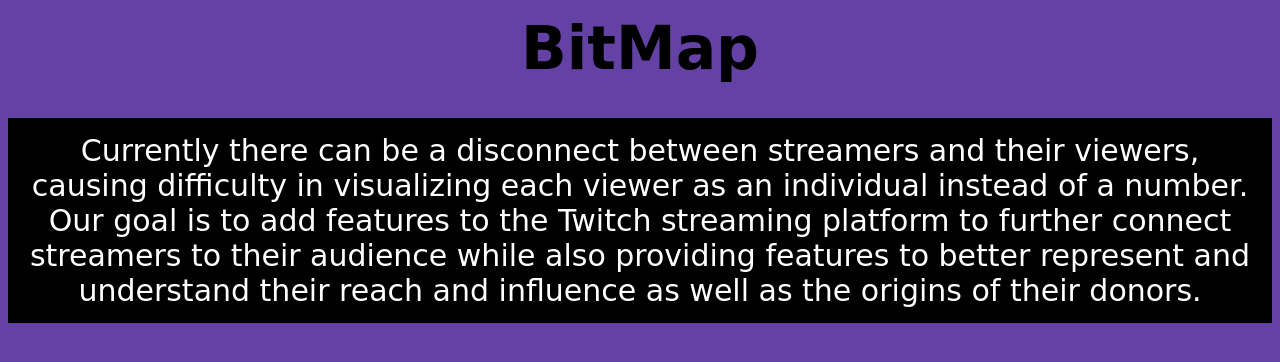
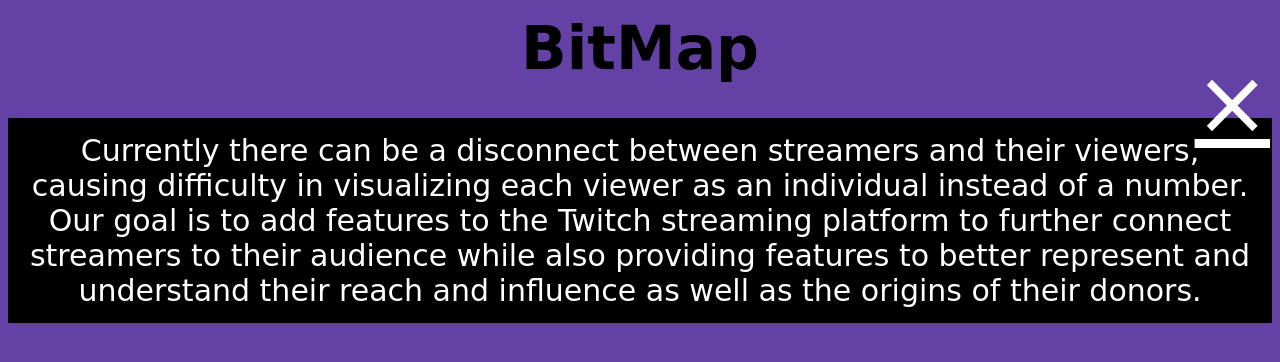
Before and after one commit to FionaLiotta/BCS430W-BitMap, a website: page public/about.html in a window 1280 px wide. Drawn offline with Linux system fonts and the light colour scheme.

Commit message:
Quick fix for close icon

```diff
--- a/public/about.html
+++ b/public/about.html
@@ -29,11 +29,20 @@
         background-color: black;
         color:white;
       }
+.close{
+    position: absolute;
+    right: 10px;
+    top: 50px;
+    font-size: 3em;
+    color: #fff;
+    cursor: pointer;
+}
+
       </style>
 </head>
 
 <body>
-
+<span><a class="close" href="video_overlay.html">&times;</a></span>
 <h1>BitMap</h1>
 <p>Currently there can be a disconnect between streamers and their viewers,
 causing difficulty in visualizing each viewer as an individual instead of a number.
--- a/public/frontend.css
+++ b/public/frontend.css
@@ -44,3 +44,12 @@
 {
   opacity: 1;
 }
+
+.close{
+  position: absolute;
+  right: 10px;
+  top: 50px;
+  font-size: 3em;
+  color: #fff;
+  cursor: pointer;
+}
```
Also changed, not shown: public/donationTable.html (+10 -0 lines).
